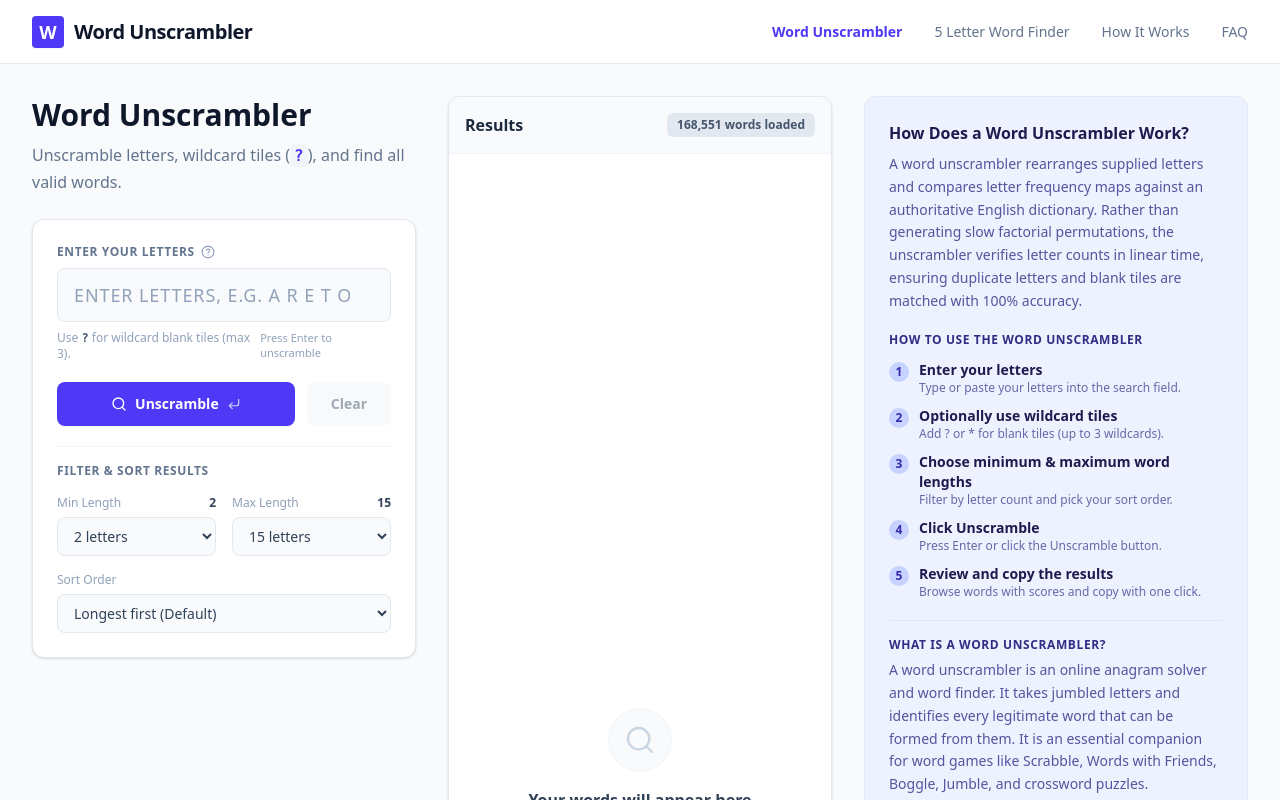
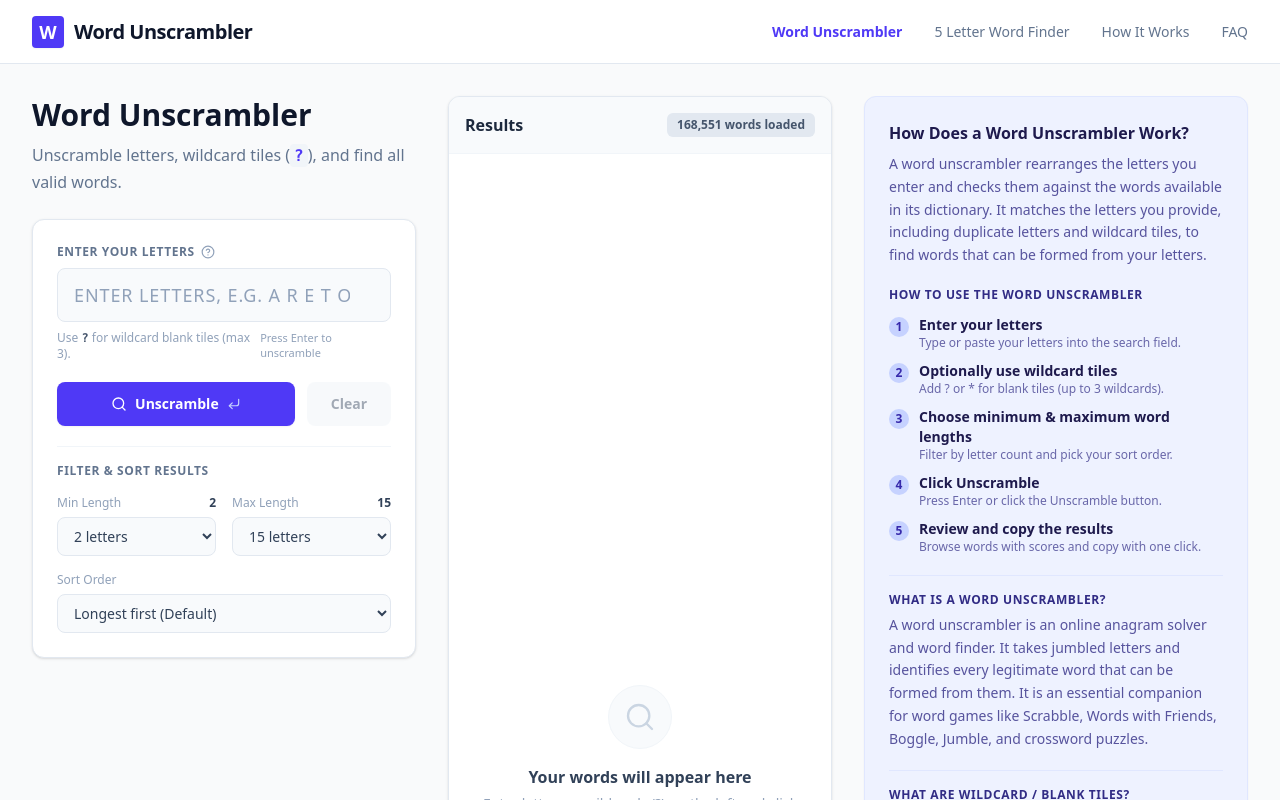
Before and after one commit to Neethashree13/cluevra-word-unscrambler, a React (Vite) app: page / in a window 1280 px wide. Shown: the top 800 px of the page. Built offline with nearby package versions, Linux system fonts and the light colour scheme.

Commit message:
Refine word unscrambler content

```diff
--- a/src/components/HowItWorks.tsx
+++ b/src/components/HowItWorks.tsx
@@ -41,9 +41,12 @@ export default function HowItWorks() {
         >
           How Does a Word Unscrambler Work?
         </h2>
-        <p className="text-xs sm:text-sm text-indigo-900/80 leading-relaxed">
-          A word unscrambler rearranges supplied letters and compares letter frequency maps against an authoritative English dictionary. Rather than generating slow factorial permutations, the unscrambler verifies letter counts in linear time, ensuring duplicate letters and blank tiles are matched with 100% accuracy.
-        </p>
+      <p className="text-xs sm:text-sm text-indigo-900/80 leading-relaxed">
+  A word unscrambler rearranges the letters you enter and checks them against
+  the words available in its dictionary. It matches the letters you provide,
+  including duplicate letters and wildcard tiles, to find words that can be
+  formed from your letters.
+</p>
       </div>
 
       {/* How to Use Step-by-Step */}
```
